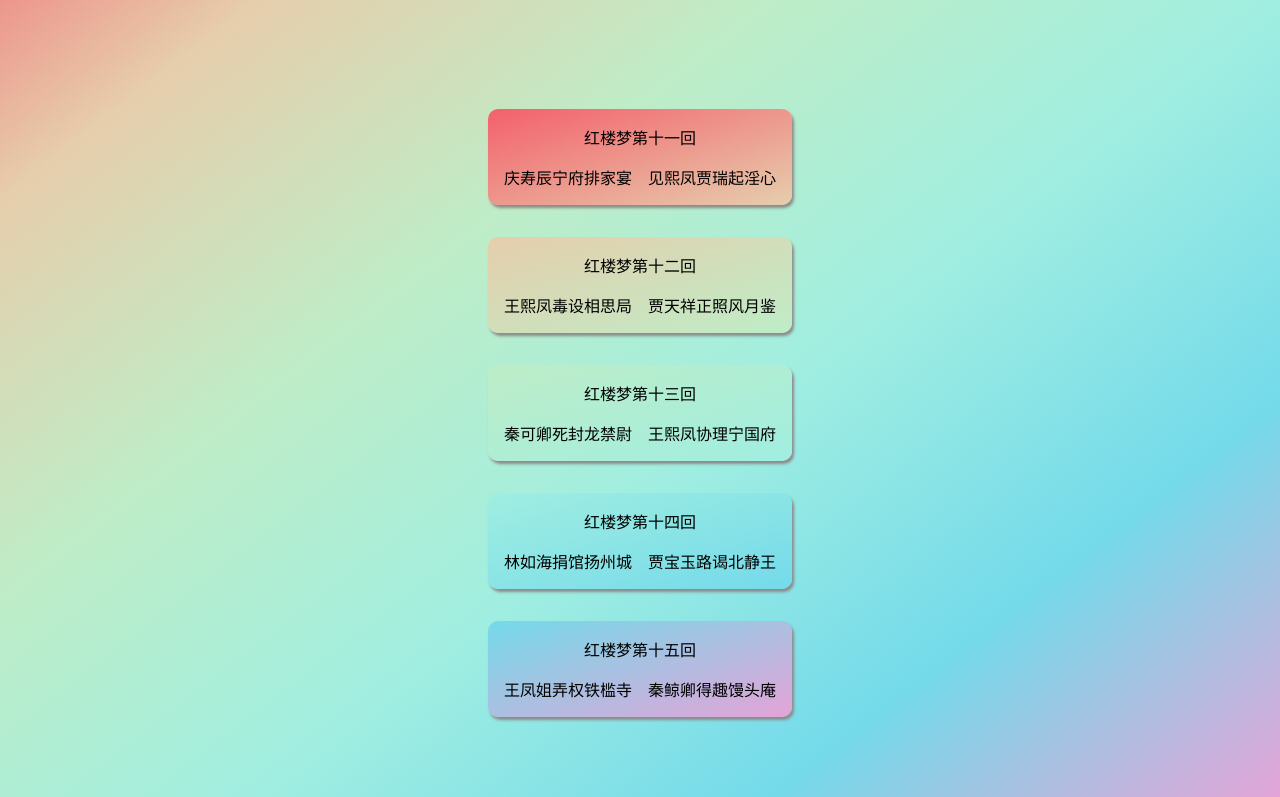
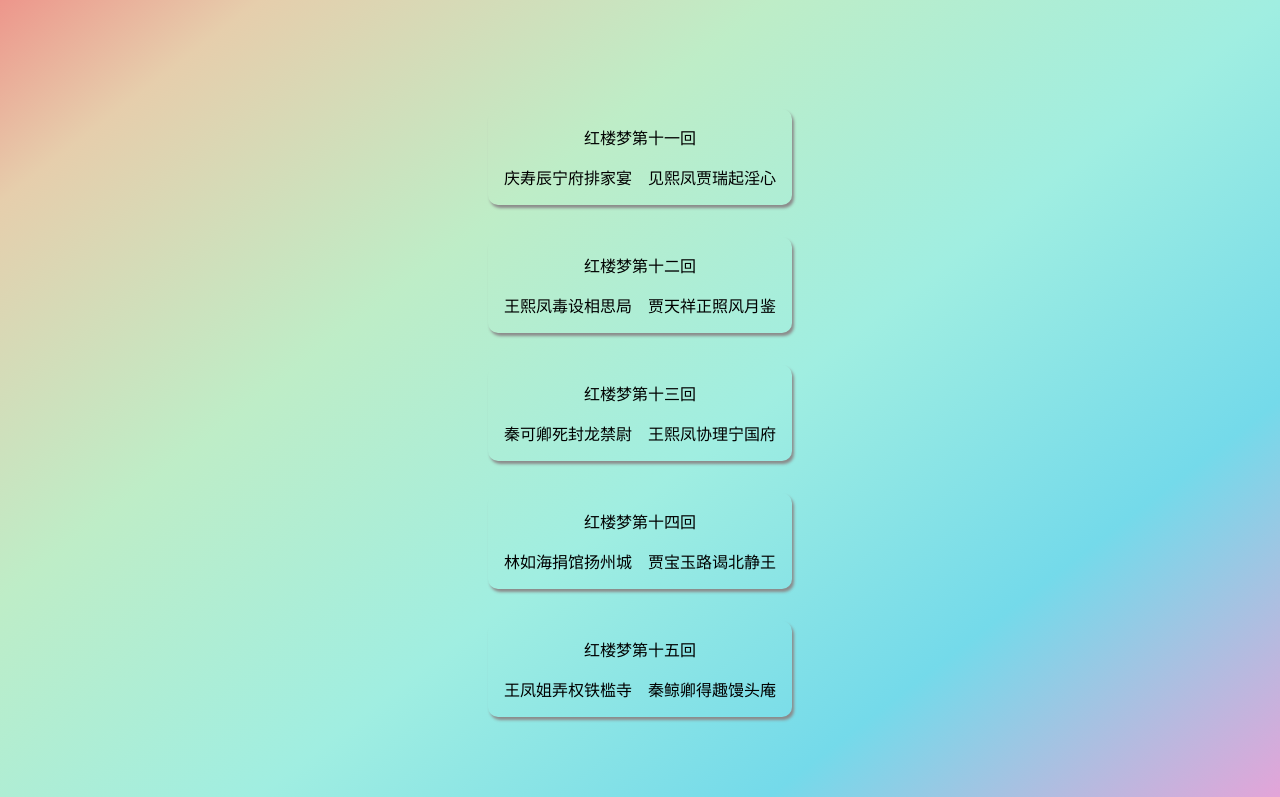
Before and after one commit to Antrairs/HongLouMeng, a website: page index.html in a window 1280 px wide. Shown: the part 195-992 px from the top of the page. Drawn offline with Linux system fonts and the light colour scheme.

Commit message:
Update chapterList.css

```diff
--- a/chapterList.css
+++ b/chapterList.css
@@ -98,23 +98,3 @@ html {
 .separate {
     height: 1rem;
 }
-
-.item11 {
-    background-image: linear-gradient(to bottom right, #F4606C, #E6CEAC);
-}
-
-.item12 {
-    background-image: linear-gradient(to bottom right, #E6CEAC, #BEEDC7);
-}
-
-.item13 {
-    background-image: linear-gradient(to bottom right, #BEEDC7, #A0EEE1);
-}
-
-.item14 {
-    background-image: linear-gradient(to bottom right, #A0EEE1, #74DAEA);
-}
-
-.item15 {
-    background-image: linear-gradient(to bottom right, #74DAEA, #e3a4d8);
-}
```
